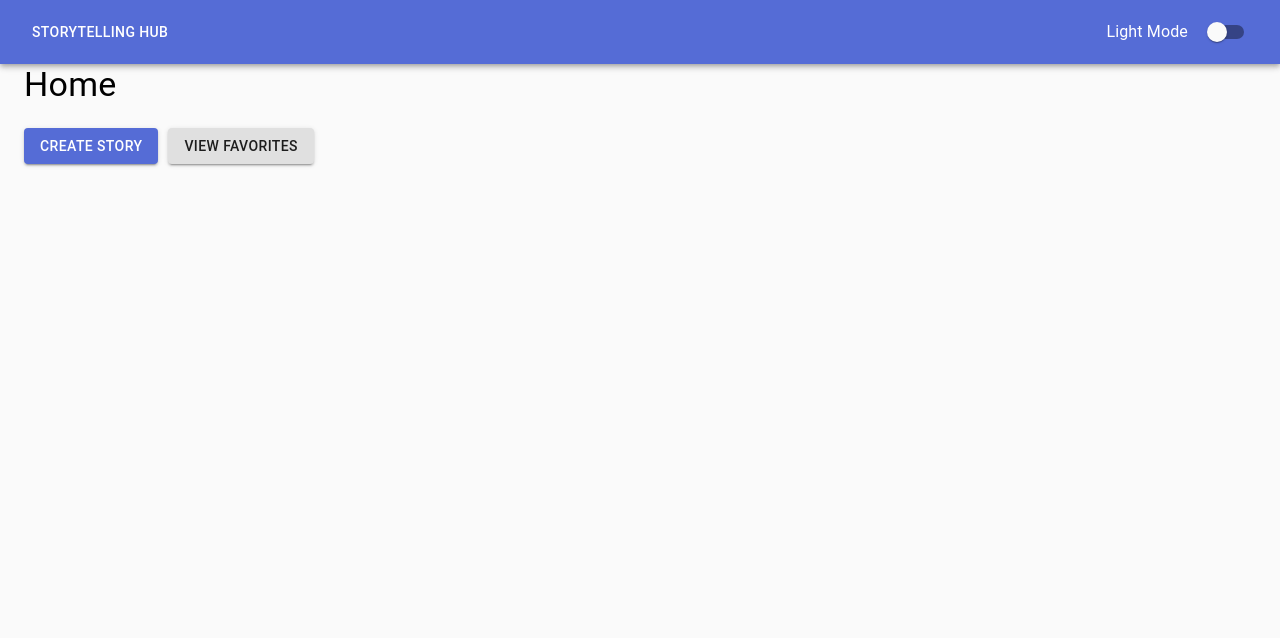
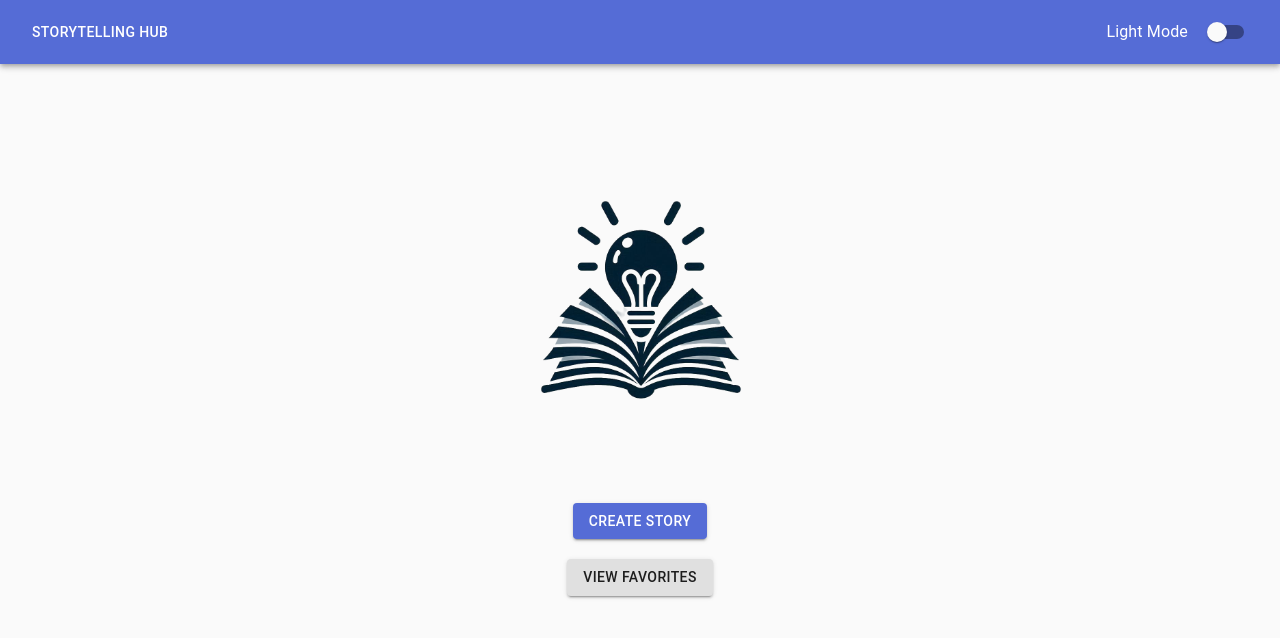
Before and after one commit to StefanNistor69/tum-web-lab6, a React (Create React App) app in the folder storytelling-app/: page / in a window 1280 px wide. Shown: the top 638 px of the page. Built offline with nearby package versions, Linux system fonts and the light colour scheme.

Commit message:
added Stylisation

```diff
--- a/storytelling-app/src/components/HomePage.js
+++ b/storytelling-app/src/components/HomePage.js
@@ -1,24 +1,51 @@
 import React from 'react';
 import { Link } from 'react-router-dom';
-import { Container, Typography, Button, CssBaseline } from '@material-ui/core';
+import { Container, CssBaseline, Button } from '@material-ui/core';
 import { ThemeProvider } from '@material-ui/core/styles';
 import getTheme from '../theme';
 import StoryList from './StoryList';
+import logo from '../assets/logoSite.png'; // Ensure your logo image is in the correct path
 
 const HomePage = ({ darkMode, toggleDarkMode, stories, addToFavorites, deleteStory }) => {
   const theme = getTheme(darkMode);
 
+  const styles = {
+    section1: {
+       // Replace with your background image URL
+      backgroundSize: 'cover',
+      backgroundPosition: 'center',
+      padding: '20px 0',
+      textAlign: 'center',
+      display: 'flex',
+      flexDirection: 'column',
+      justifyContent: 'center',
+      alignItems: 'center',
+      minHeight: '600px',
+    },
+    section2: {
+      backgroundColor: darkMode ? '#424242' : '#ffffff',
+      padding: '20px 0',
+    },
+    button: {
+      margin: '10px',
+    },
+    logo: {
+      width: '350px', // Adjust the logo size as needed
+      marginBottom: '20px',
+    },
+  };
+
   return (
     <ThemeProvider theme={theme}>
       <CssBaseline />
-      <Container>
-        <Typography variant="h4" gutterBottom>Home</Typography>
+      <div style={styles.section1}>
+        <img src={logo} alt="Logo" style={styles.logo} />
         <Button
           variant="contained"
           color="primary"
           component={Link}
           to="/create-story"
-          style={{ margin: '10px 0' }}
+          style={styles.button}
         >
           Create Story
         </Button>
@@ -27,12 +54,16 @@ const HomePage = ({ darkMode, toggleDarkMode, stories, addToFavorites, deleteSto
           color="default"
           component={Link}
           to="/favorites"
-          style={{ margin: '10px 10px' }}
+          style={styles.button}
         >
           View Favorites
         </Button>
-        <StoryList stories={stories} deleteStory={deleteStory} darkMode={darkMode} addToFavorites={addToFavorites} />
-      </Container>
+      </div>
+      <div style={styles.section2}>
+        <Container>
+          <StoryList stories={stories} deleteStory={deleteStory} darkMode={darkMode} addToFavorites={addToFavorites} />
+        </Container>
+      </div>
     </ThemeProvider>
   );
 };
--- a/storytelling-app/src/components/StoryItem.js
+++ b/storytelling-app/src/components/StoryItem.js
@@ -1,29 +1,34 @@
 import React from 'react';
-import { Card, CardContent, Typography, IconButton, Button } from '@material-ui/core';
+import { Card, CardContent, CardMedia, Typography, IconButton, Button, Box } from '@material-ui/core';
 import { Link } from 'react-router-dom';
+import FavoriteIcon from '@material-ui/icons/Favorite';
+import DeleteIcon from '@material-ui/icons/Delete';
+import VisibilityIcon from '@material-ui/icons/Visibility';
 
 function StoryItem({ story, deleteStory, darkMode, addToFavorites }) {
   return (
     <Card style={{ marginBottom: 20, backgroundColor: darkMode ? '#424242' : '#ffffff', color: darkMode ? '#ffffff' : '#000000' }}>
+      <CardMedia
+        component="img"
+        alt={story.title}
+        height="140"
+        image="https://source.unsplash.com/random" // Replace with your story image URL
+        title={story.title}
+      />
       <CardContent>
-        <Typography variant="h5">{story.title}</Typography>
-        <IconButton>
-          {/* <FavoriteIcon color={story.isFavorite ? 'secondary' : 'disabled'} /> */}
-        </IconButton>
-        <Button
-          variant="contained"
-          color="secondary"
-          onClick={() => deleteStory(story.id)}
-          style={{ marginLeft: 10 }}
-        >
-          Delete Story
-        </Button>
+        <Typography gutterBottom variant="h5" component="div">
+          {story.title}
+        </Typography>
+        <Typography variant="body2" color="textSecondary" component="p">
+          {story.description}
+        </Typography>
+        <Box mt={2} display="flex" justifyContent="space-between">
           <Button
             variant="contained"
             color="primary"
             component={Link}
             to={`/story/${story.id}`}
-          style={{ marginLeft: 10 }}
+            startIcon={<VisibilityIcon />}
           >
             See Story
           </Button>
@@ -31,10 +36,19 @@ function StoryItem({ story, deleteStory, darkMode, addToFavorites }) {
             variant="contained"
             color="default"
             onClick={() => addToFavorites(story)}
-          style={{ marginLeft: 10 }}
+            startIcon={<FavoriteIcon />}
           >
             Add to Favorites
           </Button>
+          <Button
+            variant="contained"
+            color="secondary"
+            onClick={() => deleteStory(story.id)}
+            startIcon={<DeleteIcon />}
+          >
+            Delete Story
+          </Button>
+        </Box>
       </CardContent>
     </Card>
   );
--- a/storytelling-app/src/components/StoryList.js
+++ b/storytelling-app/src/components/StoryList.js
@@ -2,8 +2,16 @@ import React from 'react';
 import StoryItem from './StoryItem';
 
 function StoryList({ stories, deleteStory, darkMode, addToFavorites }) {
+  const styles = {
+    grid: {
+      display: 'grid',
+      gridTemplateColumns: 'repeat(3, 1fr)',
+      gap: '20px',
+    },
+  };
+
   return (
-    <div style={{ margin: 20 }}>
+    <div style={styles.grid}>
       {stories.map(story => (
         <StoryItem key={story.id} story={story} deleteStory={deleteStory} darkMode={darkMode} addToFavorites={addToFavorites} />
       ))}
```
Also changed, not shown: storytelling-app/src/assets/logo192.png (renamed from storytelling-app/public/logo192.png), storytelling-app/src/assets/logoSite.png (added). Lines whose indentation alone changed are shown as unchanged.
